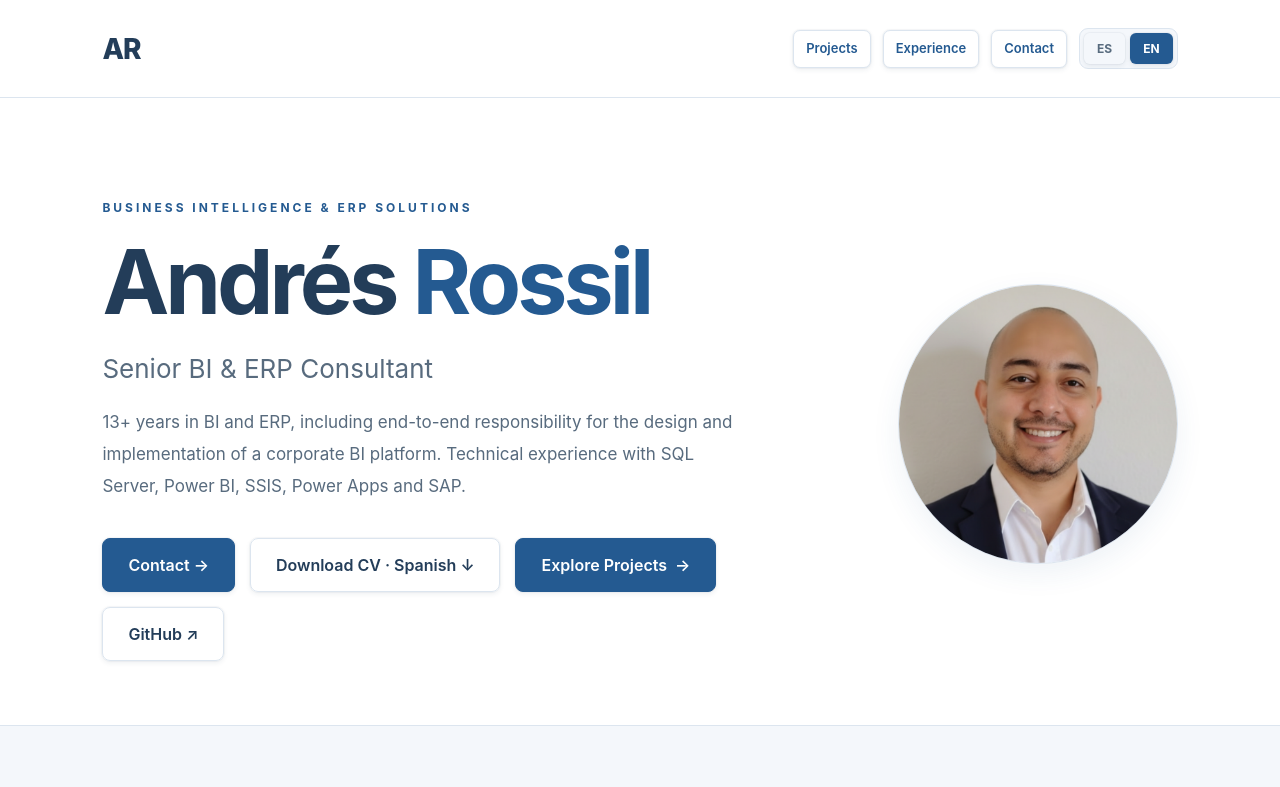
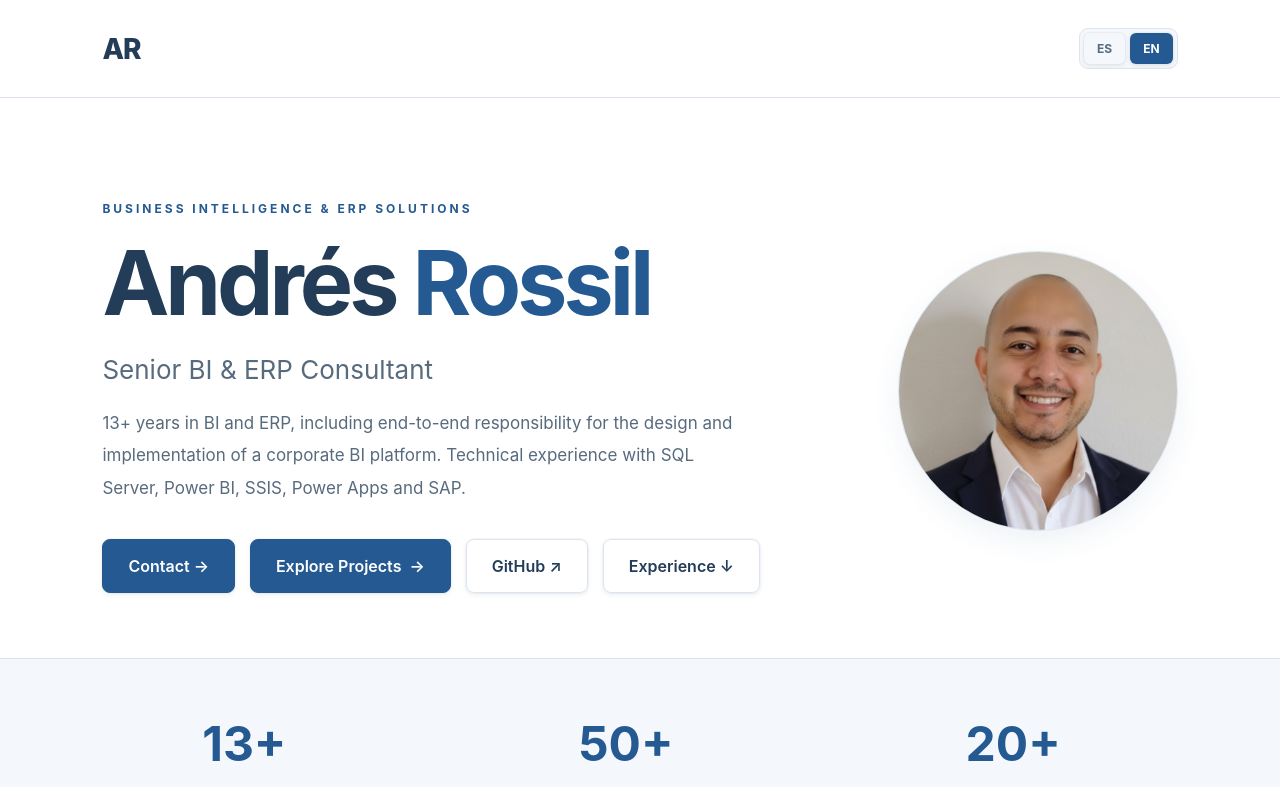
Before and after one commit to andresrossil/andresrossil.github.io, a React (Vite) app: page / in a window 1280 px wide. Shown: the top 787 px of the page. Built offline with nearby package versions, Linux system fonts and the light colour scheme.

Commit message:
Simplify homepage header and add experience action beside GitHub

```diff
--- a/src/App.tsx
+++ b/src/App.tsx
@@ -205,9 +205,7 @@ function App() {
         </a>
 
         <div className="nav-links">
-          <a href="#proyectos">{t.nav[0]}</a>
-          <a href="#experiencia">{t.nav[1]}</a>
-          <a href="#contacto">{t.nav[2]}</a>
+
 
 
 <div className="language-switch" role="group" aria-label="Language / Idioma">
@@ -247,7 +245,6 @@ function App() {
 
           <div className="actions">
             <a className="primary" href="mailto:nestorrossil@hotmail.com">{language==='ES'?'Contactar':'Contact'} →</a>
-            <a className="secondary" href="/andres-rossil-cv-es.pdf" download>{language==='ES'?'Descargar CV':'Download CV · Spanish'} ↓</a>
             <a className="primary" href="#proyectos">
               {t.explore} <span aria-hidden="true">→</span>
             </a>
@@ -259,6 +256,9 @@ function App() {
               rel="noopener noreferrer"
             >
               GitHub ↗
+            </a>
+            <a className="secondary" href="#experiencia" onClick={e=>{e.preventDefault();document.getElementById('experiencia')?.scrollIntoView({behavior:'smooth'})}}>
+              {language==='ES'?'Experiencia':'Experience'} ↓
             </a>
           </div>
         </div>
```
